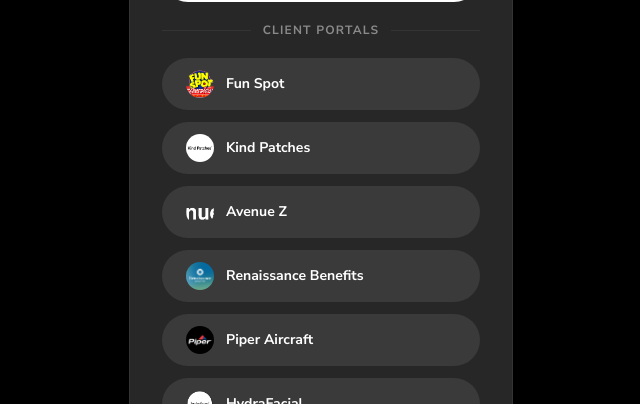
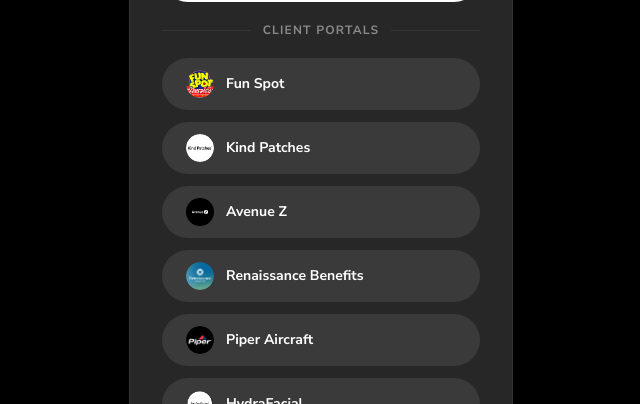
Before and after one commit to Avenue-Z/avenue-z-reporting, a Next.js app: page /login in a window 1280 px wide. Shown: the part 273-677 px from the top of the page, without its empty margins (319-959 px from the left). Built offline with nearby package versions, Linux system fonts and the light colour scheme; no server answers.

Commit message:
Fix Avenue Z logo on login page with black background

```diff
--- a/app/login/page.tsx
+++ b/app/login/page.tsx
@@ -52,13 +52,17 @@
               className="mb-3 flex w-full items-center gap-3 rounded-[100px] bg-[#3a3a3a] px-6 py-3 text-sm font-bold text-white transition-colors hover:bg-bg-subtle"
             >
               {client.logoUrl ? (
+                <span className={`flex h-7 w-7 shrink-0 items-center justify-center rounded-full overflow-hidden ${
+                  client.slug === 'avenue-z' ? 'bg-black p-1' : ''
+                }`}>
                   <Image
                     src={client.logoUrl}
                     alt={client.name}
                     width={28}
                     height={28}
-                  className="h-7 w-7 shrink-0 rounded-full object-cover"
+                    className={client.slug === 'avenue-z' ? 'h-4 w-4 object-contain' : 'h-7 w-7 rounded-full object-cover'}
                   />
+                </span>
               ) : (
                 <span className="flex h-7 w-7 shrink-0 items-center justify-center rounded-full bg-white/10 text-[10px] font-extrabold">
                   {client.name.charAt(0)}
```
Lines whose indentation alone changed are shown as unchanged.
